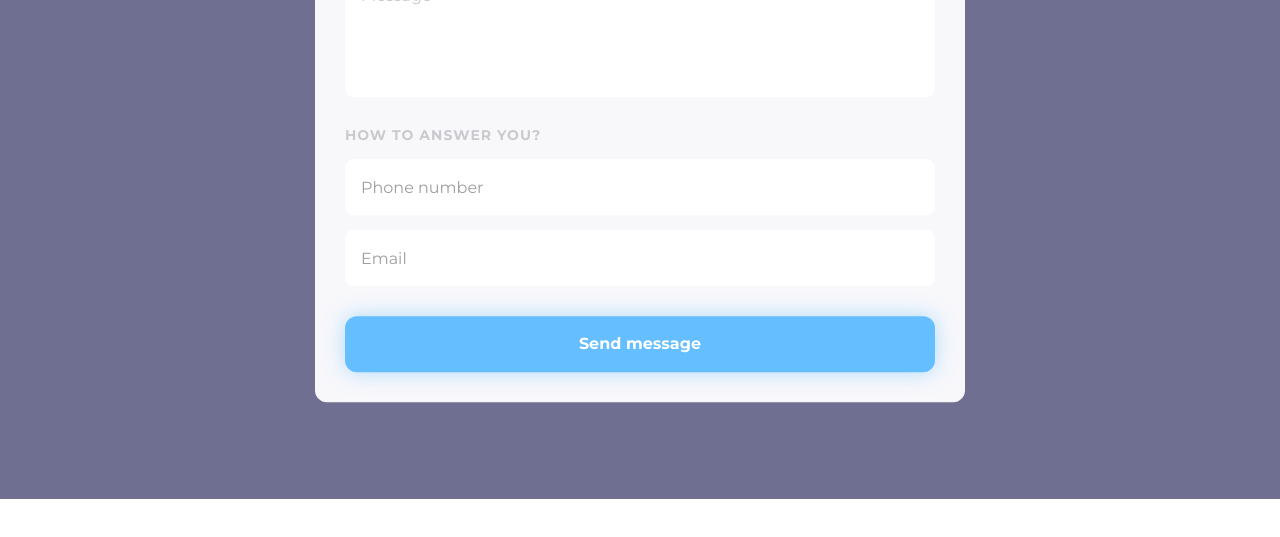
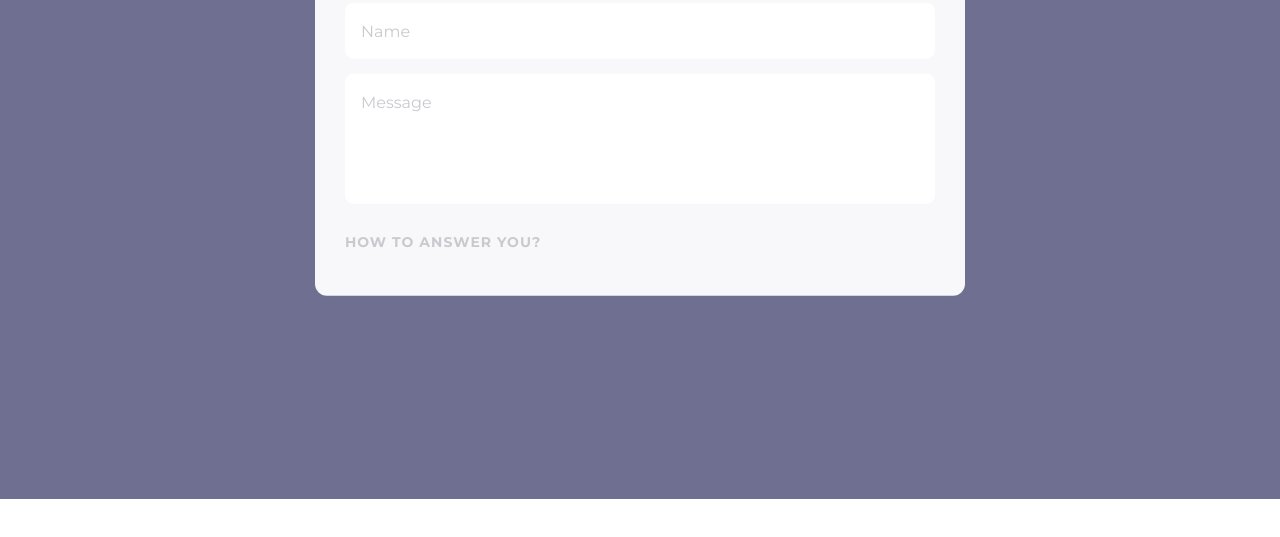
Before and after one commit to VizulIgor/Modal-window, a plain HTML site: page index.html in a window 1280 px wide. Shown: the part 301-838 px from the top of the page. Drawn offline with Linux system fonts and the light colour scheme.

Commit message:
deleted wrong tags

```diff
--- a/index.html
+++ b/index.html
@@ -21,11 +21,6 @@
             <h2 class="text">
                 How to answer you?
             </h2>
-            <input type="number" placeholder="Phone number">
-            <input type="email" placeholder="Email">
-            <button class="button" type="submit">
-                <span>Send message</span>
-            </button>
         </form>
     </div>
 </body>
```
